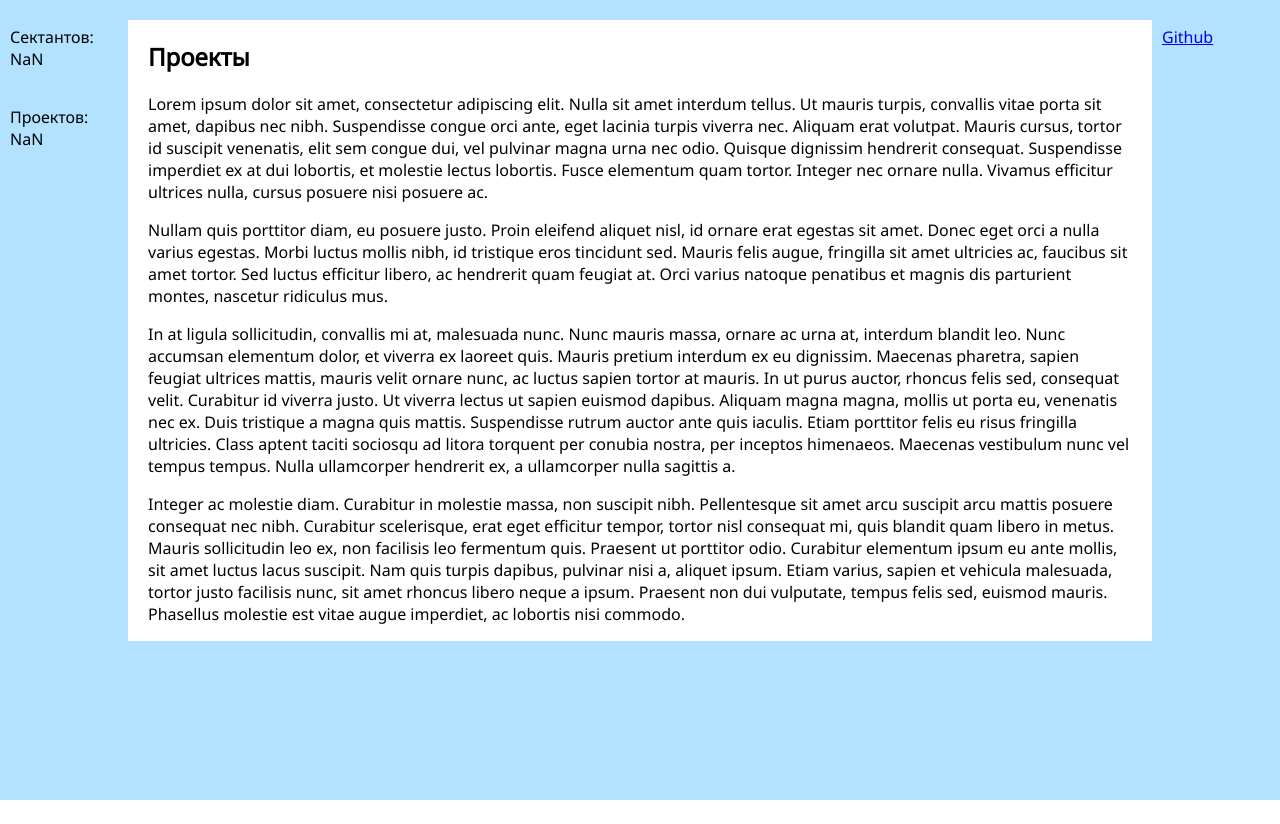
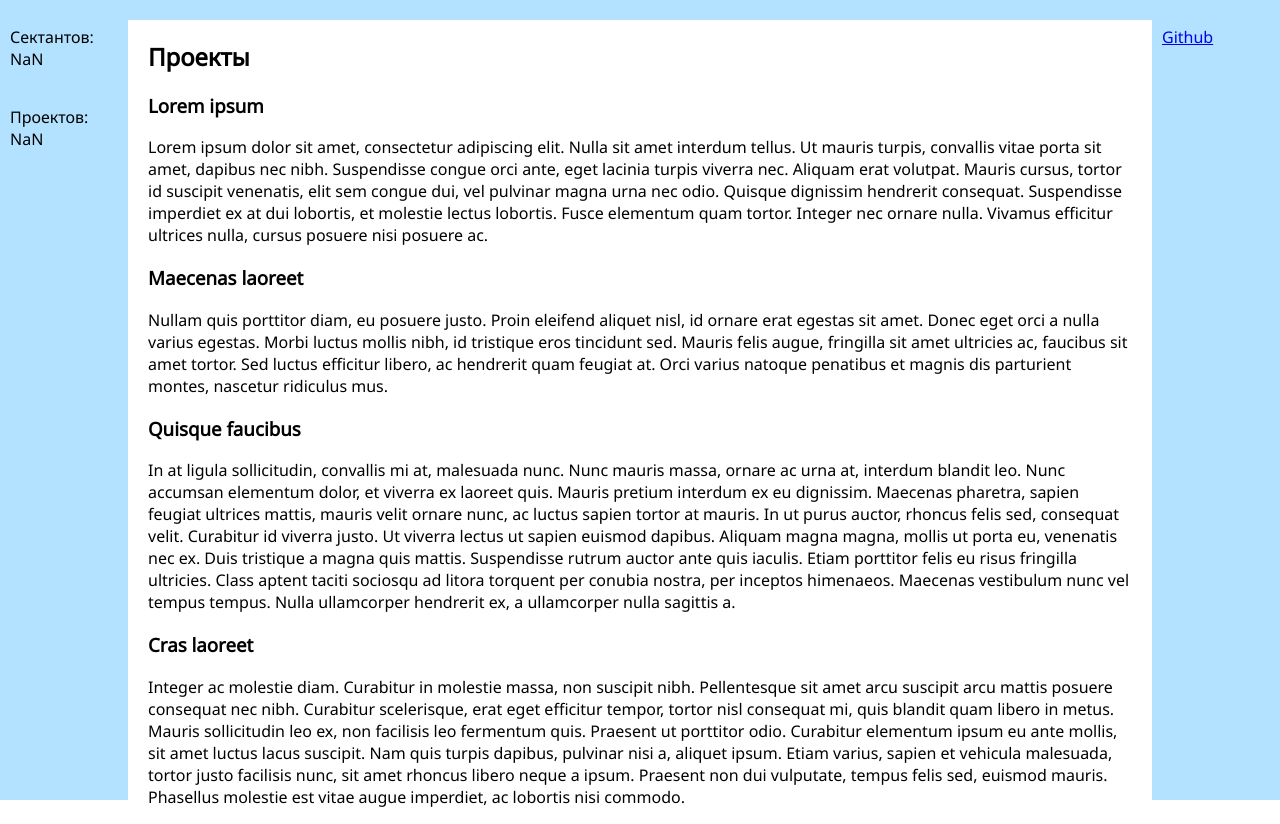
Before and after one commit to annchous/ItmoWeb, a plain HTML site: page src/projects.html in a window 1280 px wide. Shown: the part 86-910 px from the top of the page. Before the commit the page ends 886 px from the top, so only its background shows below. Drawn offline with Linux system fonts and the light colour scheme.

Commit message:
feat: add h3 tags

```diff
--- a/src/css/outlines.css
+++ b/src/css/outlines.css
@@ -80,7 +80,7 @@ main {
     background-color: #ffffff;
 }
 
-.page-content h1 {
+.page-content h1, h3 {
     padding-left: 20px;
     padding-right: 20px;
     font-weight: bold;
--- a/src/projects.html
+++ b/src/projects.html
@@ -34,6 +34,7 @@
             <div class="page-content">
                 <article>
                     <h1>Проекты</h1>
+                    <h3>Lorem ipsum</h3>
                     <p>
                         Lorem ipsum dolor sit amet, consectetur adipiscing elit. Nulla sit amet interdum tellus. Ut
                         mauris turpis, convallis vitae porta sit amet, dapibus nec nibh. Suspendisse congue orci ante,
@@ -43,6 +44,7 @@
                         elementum quam tortor. Integer nec ornare nulla. Vivamus efficitur ultrices nulla, cursus
                         posuere nisi posuere ac.
                     </p>
+                    <h3>Maecenas laoreet</h3>
                     <p>
                         Nullam quis porttitor diam, eu posuere justo. Proin eleifend aliquet nisl, id ornare erat
                         egestas
@@ -51,7 +53,9 @@
                         Sed
                         luctus efficitur libero, ac hendrerit quam feugiat at. Orci varius natoque penatibus et magnis
                         dis
-                        parturient montes, nascetur ridiculus mus.</p>
+                        parturient montes, nascetur ridiculus mus.
+                    </p>
+                    <h3>Quisque faucibus</h3>
                     <p>
                         In at ligula sollicitudin, convallis mi at, malesuada nunc. Nunc mauris massa, ornare ac urna
                         at, interdum blandit leo. Nunc accumsan elementum dolor, et viverra ex laoreet quis. Mauris
@@ -64,6 +68,7 @@
                         Maecenas vestibulum nunc vel tempus tempus. Nulla ullamcorper hendrerit ex, a ullamcorper nulla
                         sagittis a.
                     </p>
+                    <h3>Cras laoreet</h3>
                     <p>
                         Integer ac molestie diam. Curabitur in molestie massa, non suscipit nibh. Pellentesque sit amet
                         arcu suscipit arcu mattis posuere consequat nec nibh. Curabitur scelerisque, erat eget efficitur
```
